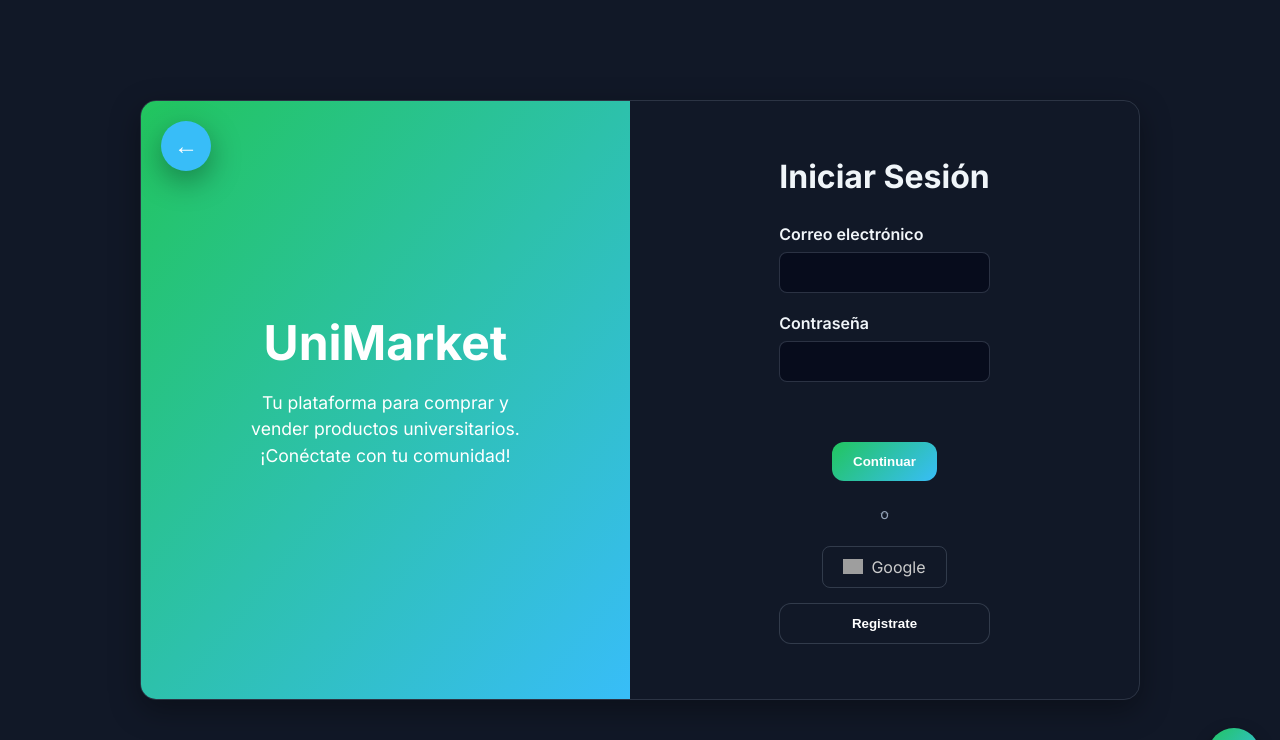
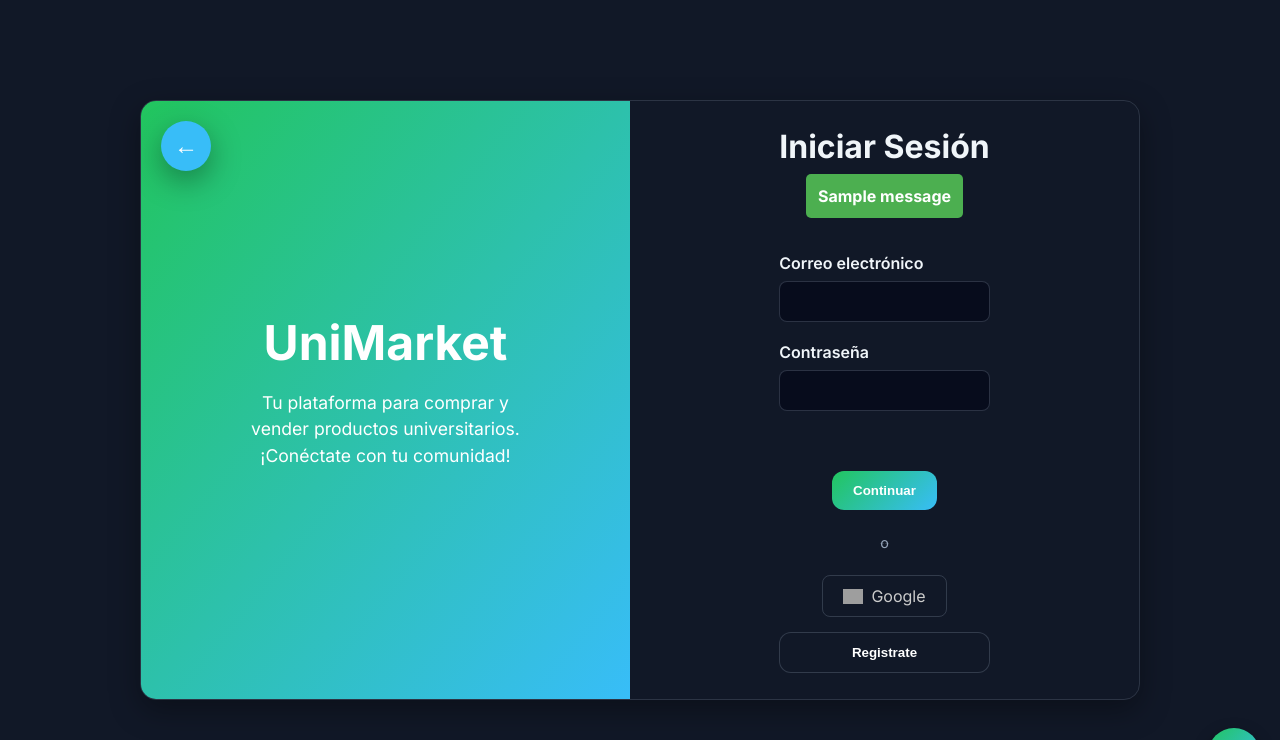
Before and after one commit to diego-reb/UniMarket, a Flask app: page /inicio_sesion in a window 1280 px wide. Shown: the top 740 px of the page. Run offline with Flask 3, Linux system fonts and the light colour scheme; tables that the repository leaves empty hold one stand-in row (values such as "Sample post"); one stand-in notice (Sample message) is shown; some libraries are stand-ins or nearby versions; grey boxes are pictures that could not be loaded.

Commit message:
Modificacion del registro para la redireccion de seleccion de rol y el inicio de sesion ya muestra errores

```diff
--- a/Main.py
+++ b/Main.py
@@ -332,11 +332,9 @@
             db.session.add(nuevo_usuario)
             db.session.commit()
 
-            # Generar token y URL de confirmación
             token = s.dumps(correo, salt='email-confirm')
             confirm_url = url_for('confirmar_correo', token=token, _external=True)
 
-            # Enviar correo con Mailjet
             estado_envio = enviar_correo_confirmacion(
                 destinatario=correo,
                 nombre_usuario=nombre,
@@ -348,7 +346,9 @@
             else:
                 flash("Registro creado, pero hubo un problema al enviar el correo de confirmación.", "error")
 
-            return redirect(url_for('inicio_sesion'))
+            session['usuario_temp_id'] = nuevo_usuario.id_usuario
+            return redirect(url_for('choose_role'))
+
 
         except Exception as e:
             db.session.rollback()
--- a/templates/iniciosesion.html
+++ b/templates/iniciosesion.html
@@ -196,6 +196,44 @@
             .form-panel { border-radius: 0 var(--radius) var(--radius) 0; }
             .container { border: 1px solid rgba(148,163,184,.20); }
         }
+        .flash-message {
+            padding: 12px;
+            border-radius: 5px;
+            margin-bottom: 15px;
+            font-weight: bold;
+            text-align: center;
+        }
+
+        .flash-error {
+            background-color: #f44336;
+            color: white;
+        }
+
+        .flash-success {
+            background-color: #4caf50;
+            color: white;
+        }
+        .flash-error {
+            background-color: #f44336;
+            color: white;
+        }
+
+        .flash-success {
+            background-color: #4caf50;
+            color: white;
+        }
+
+        @keyframes fade-down {
+            0% {
+                opacity: 0;
+                transform: translateY(-10px);
+            }
+            100% {
+                opacity: 1;
+                transform: translateY(0);
+            }
+        }
+
     </style>
 </head>
 <body>
@@ -237,9 +275,6 @@
 
         <div class="form-panel">
 
-
-
-
         <div class="form-panel">
             <div class="logo-mobile">
                 <div class="logo-badge" aria-hidden="true">
@@ -255,21 +290,19 @@
             </div>
 
             <h2 style="margin-top: 0;">Iniciar Sesión</h2>
+
             {% with messages = get_flashed_messages(with_categories=true) %}
-                {% if messages %}
-                    {% for category, message in messages %}
-                    {% if category == 'login' %}
-                        <script>
-                        const msgBox = document.getElementById('login-message-box');
-                        msgBox.innerText = "{{ message }}";
-                        msgBox.style.display = "block";
-                        </script>
-                    {% endif %}
-                    {% endfor %}
-                {% endif %}
-                {% endwith %}
-
-            <div id="message-box" role="alert"></div>
+    {% if messages %}
+        {% for category, message in messages %}
+            <div class="flash-message
+                {% if category == 'error' %}flash-error
+                {% elif category == 'success' %}flash-success
+                {% endif %}">
+                {{ message }}
+            </div>
+        {% endfor %}
+    {% endif %}
+{% endwith %}
 
             <form id="login-form" method="POST" action="{{url_for('inicio_sesion')}}">
                 <div class="form-group user-type-group">
@@ -324,6 +357,46 @@
         });
     });
 </script>
+<script>
+function showAlert(message, color) {
+    const box = document.getElementById("message-box");
+    box.innerText = message;
+
+    box.style.backgroundColor = color;
+    box.style.display = "block";
+
+    // Animación
+    setTimeout(() => {
+        box.style.opacity = "1";
+        box.style.transform = "translateY(0)";
+    }, 10);
+
+    // Auto-cerrar después de 4s
+    setTimeout(() => {
+        closeAlert();
+    }, 4000);
+
+    // Agregar botón X
+    if (!document.getElementById("close-alert-btn")) {
+        const closeBtn = document.createElement("span");
+        closeBtn.id = "close-alert-btn";
+        closeBtn.innerHTML = "&times;";
+        closeBtn.classList.add("alert-close");
+        closeBtn.onclick = closeAlert;
+        box.appendChild(closeBtn);
+    }
+}
+
+function closeAlert() {
+    const box = document.getElementById("message-box");
+    box.style.opacity = "0";
+    box.style.transform = "translateY(-10px)";
+    setTimeout(() => {
+        box.style.display = "none";
+    }, 400);
+}
+</script>
+
 
 </body>
 </html>
```
Also changed, not shown: templates/registro.html (+0 -11 lines).
